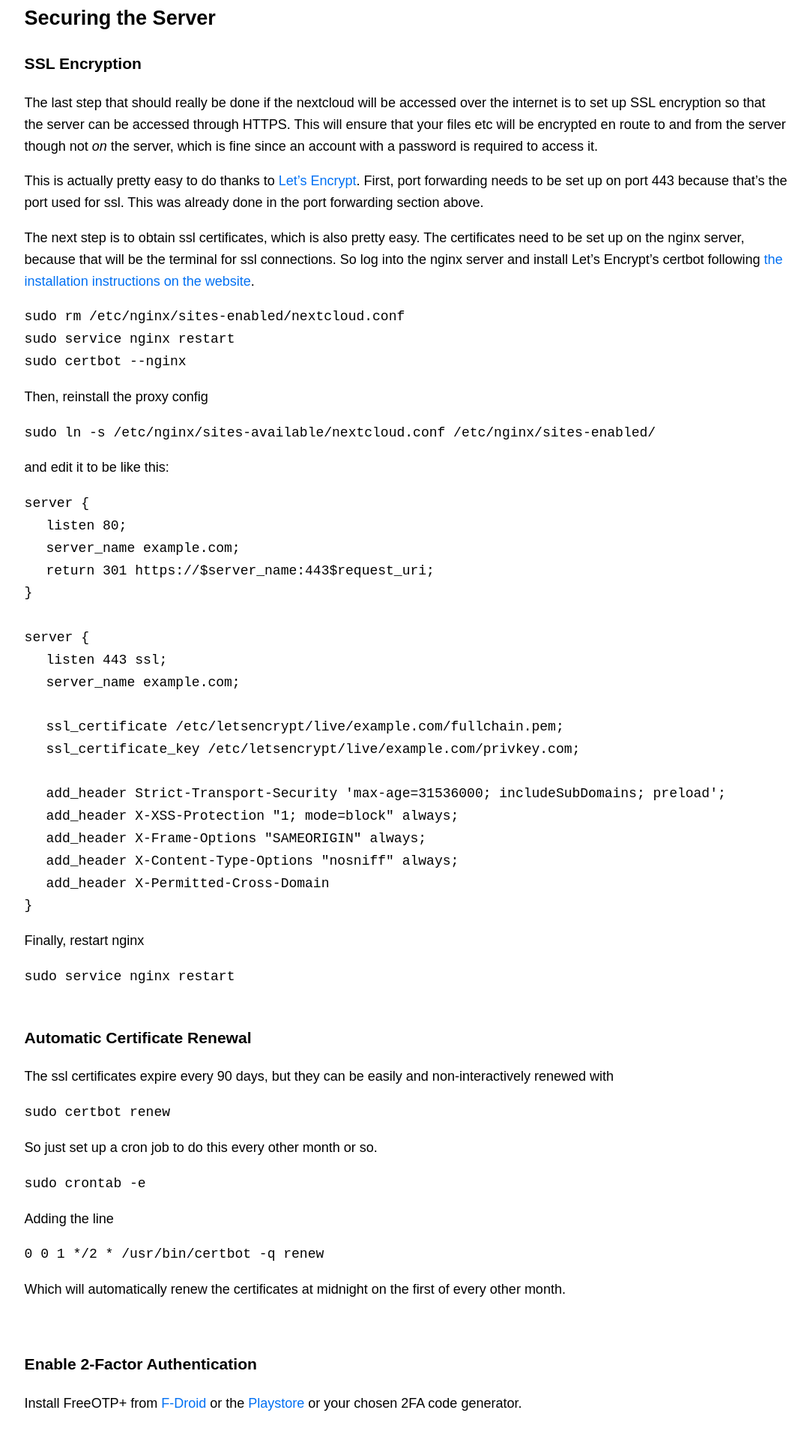
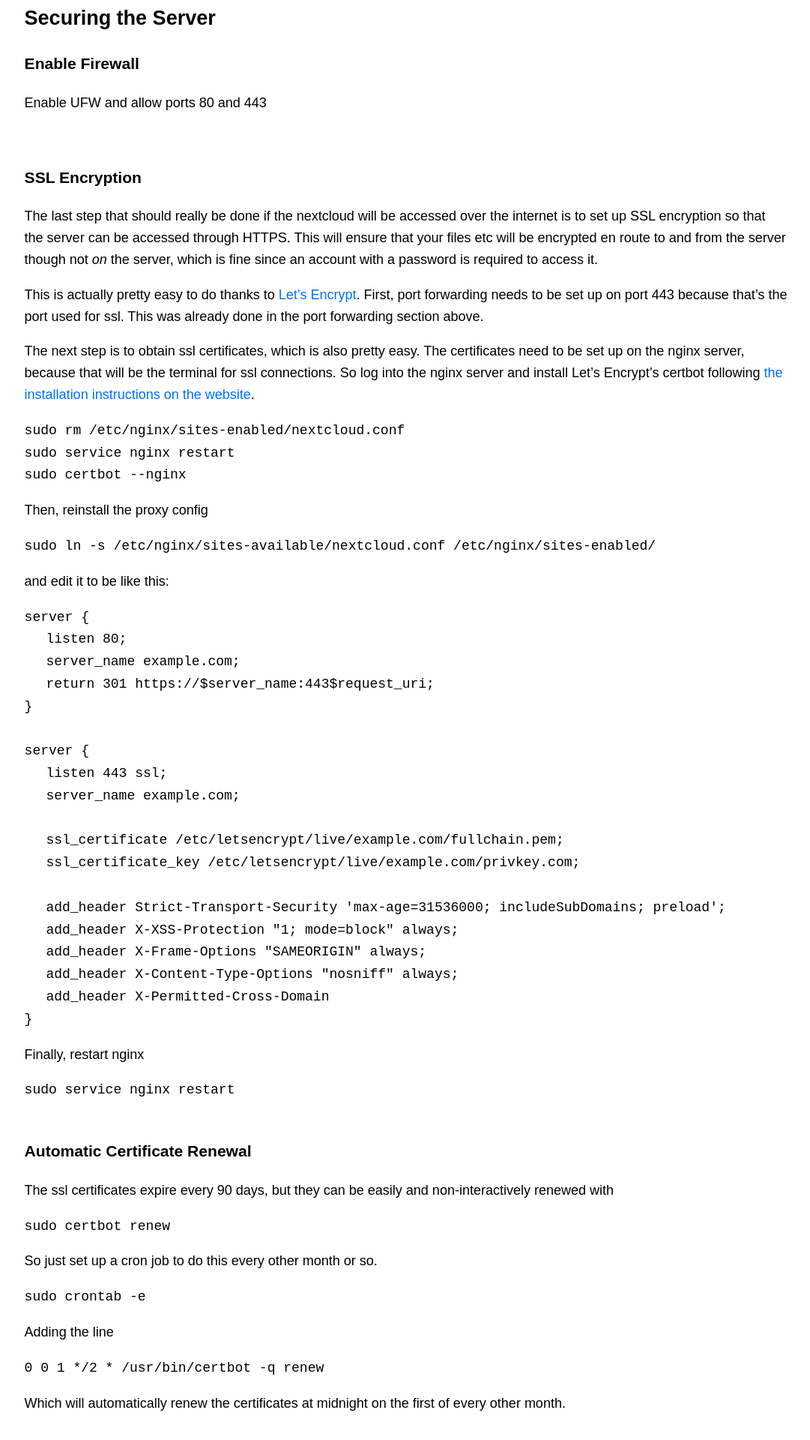
Before and after one commit to lreynolds188/Portfolio, a Next.js app: page /tutorials/nextcloud-server in a window 1280 px wide. Shown: the part 2720-4640 px from the top of the page at 75% size, without its empty margins (98-1179 px from the left). Built offline with nearby package versions, Linux system fonts and the light colour scheme.

Commit message:
Update nextcloud-server.js

```diff
--- a/pages/tutorials/nextcloud-server.js
+++ b/pages/tutorials/nextcloud-server.js
@@ -25,7 +25,6 @@ export default function Home() {
 			  <li>A static IP and domain name or DynamicDNS</li>
 			  <li>Access to your router's control panel</li>
 			</ol>
-
 			<br />
 
 		<h2>Local Cloud Setup</h2>
@@ -47,7 +46,6 @@ export default function Home() {
 				<p>To set a static IP on each of the virtual machines boot them up and run this command to install net-tools.</p>
 				<code>sudo apt install net-tools</code>
 				<p>Once net-tools is installed run <code>ifconfig</code> and note down the current IP address of the virtual machine.</p>
-
 			<br />
 
 		<h2>Exposing Server to the Internet</h2>
@@ -59,10 +57,12 @@ export default function Home() {
 				<p>Configure A records in your domain's DNS configuration portal to point at your static IP address. For help finding your public IP address click <a href="https://www.whatismyip.com">here</a></p>
 				<strong>Option 2: Dynamic DNS</strong>
 				<p>Free dynamic DNS services available such as <a href="https://www.noip.com/">NoIP</a> can provide a suitable replacement for a domain name and staic IP.</p>
-
 			<br />
 
 		<h2>Securing the Server</h2>
+			<h3>Enable Firewall</h3>
+				<p>Enable UFW and allow ports 80 and 443</p>
+			<br />
 			<h3>SSL Encryption</h3>
 				<p>The last step that should really be done if the nextcloud will be accessed over the internet is to set up SSL encryption so that the server can be accessed through HTTPS. This will ensure that your files etc will be encrypted en route to and from the server though not <em>on</em> the server, which is fine since an account with a password is required to access it.</p>
 				<p>This is actually pretty easy to do thanks to <a href="https://letsencrypt.org/">Let&rsquo;s Encrypt</a>. First, port forwarding needs to be set up on port 443 because that&rsquo;s the port used for ssl. This was already done in the port forwarding section above.</p>
@@ -108,8 +108,7 @@ export default function Home() {
 				<p>Which will automatically renew the certificates at midnight on the first of every other month.</p>
 			<br />
 			<h3>Enable 2-Factor Authentication</h3>
-				<p>Install FreeOTP+ from <a href="https://f-droid.org/en/packages/org.liberty.android.freeotpplus/">F-Droid</a> or the <a href="https://play.google.com/store/apps/details?id=org.liberty.android.freeotpplus&hl=en_US&gl=US">Playstore</a> or your chosen 2FA code generator.</p>
-
+				<p>Install FreeOTP+ from <a href="https://f-droid.org/en/packages/org.liberty.android.freeotpplus/">F-Droid</a> or <a href="https://play.google.com/store/apps/details?id=org.liberty.android.freeotpplus&hl=en_US&gl=US">Playstore</a> or your chosen 2FA code generator.</p>
 			<br />
 
 		<h2>Remote Maintenance</h2>
@@ -124,7 +123,14 @@ export default function Home() {
 				<p>Navigate to your Nextcloud portal, go to settings -> personal -> Security. Scroll to the bottom of the page and type the name of the app you would like to grant access to. Click create new app password. Go back to the application you want to connect to your Nextcloud server, type in your username and the 29 character one time app password.</p>
 			<br />
 			<h3>Calendar, Contact, and Task Syncronization Client</h3>
-				<p>Install DAVx⁵ from <a href="https://f-droid.org/en/packages/at.bitfire.davdroid/">F-Droid</a> or the <a href="https://play.google.com/store/apps/details?id=at.bitfire.davdroid&hl=en_US&gl=US">Playstore</a>.</p>
+				<p>Install DAVx⁵ from <a href="https://f-droid.org/en/packages/at.bitfire.davdroid/">F-Droid</a> or <a href="https://play.google.com/store/apps/details?id=at.bitfire.davdroid&hl=en_US&gl=US">Playstore</a>.</p>
+			<h3>Recommended Applications</h3>
+				<ol>
+					<li>Nextcloud Syncronization Client available on <a href="https://f-droid.org/en/packages/com.nextcloud.client/">F-Droid</a></li>
+					<li>Nextcloud Notes available on <a href="https://f-droid.org/en/packages/it.niedermann.owncloud.notes/">F-Droid</a></li>
+					<li>Tasks.org available on <a href="https://f-droid.org/en/packages/org.tasks/">F-Droid</a></li>
+					<li>Simple Calendar Pro available on <a href="https://f-droid.org/en/packages/com.simplemobiletools.calendar.pro/">F-Droid</a></li>
+				</ol>
 			<br />
 
 		<h2>References</h2>
```
Lines whose indentation alone changed are shown as unchanged.
